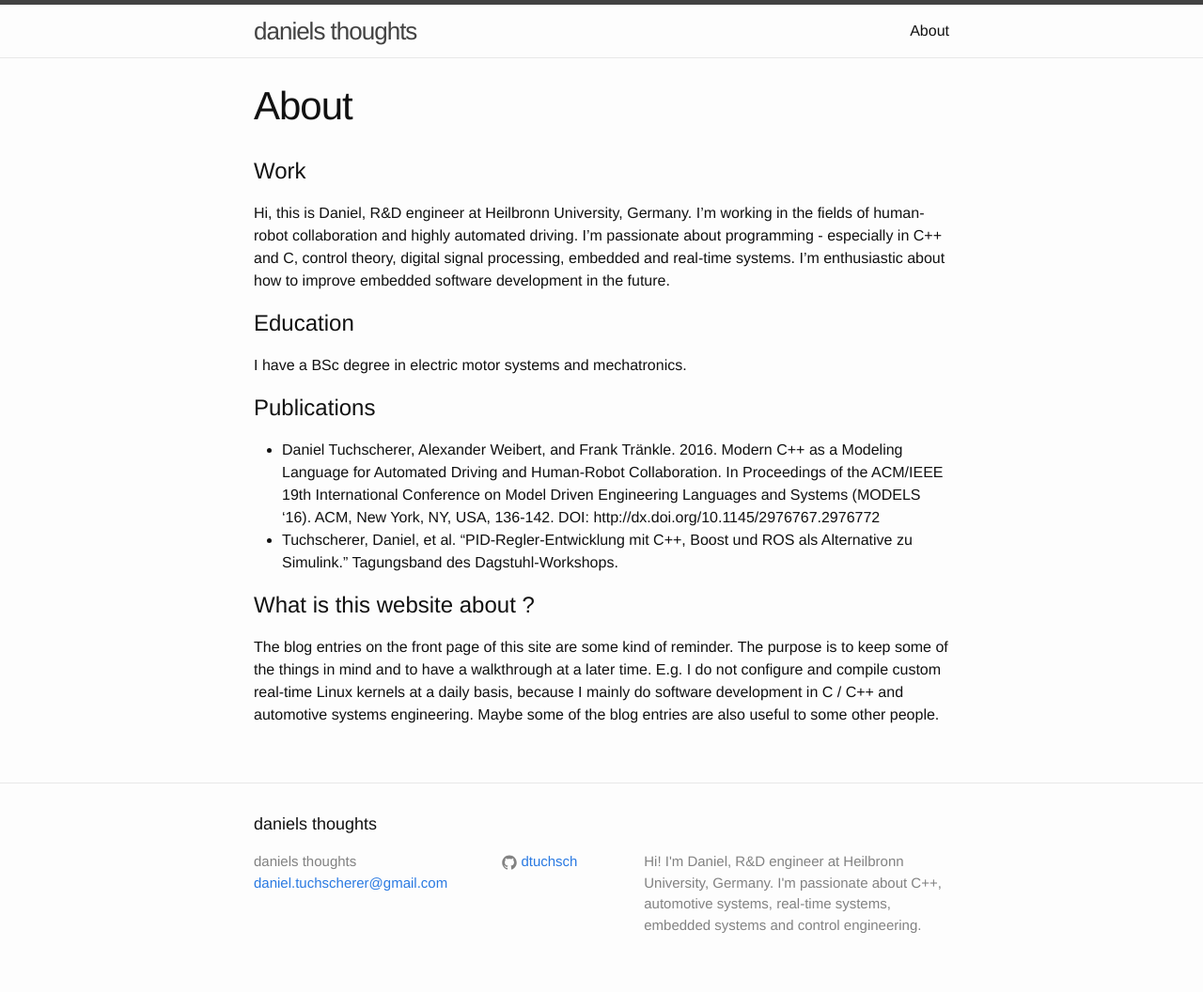
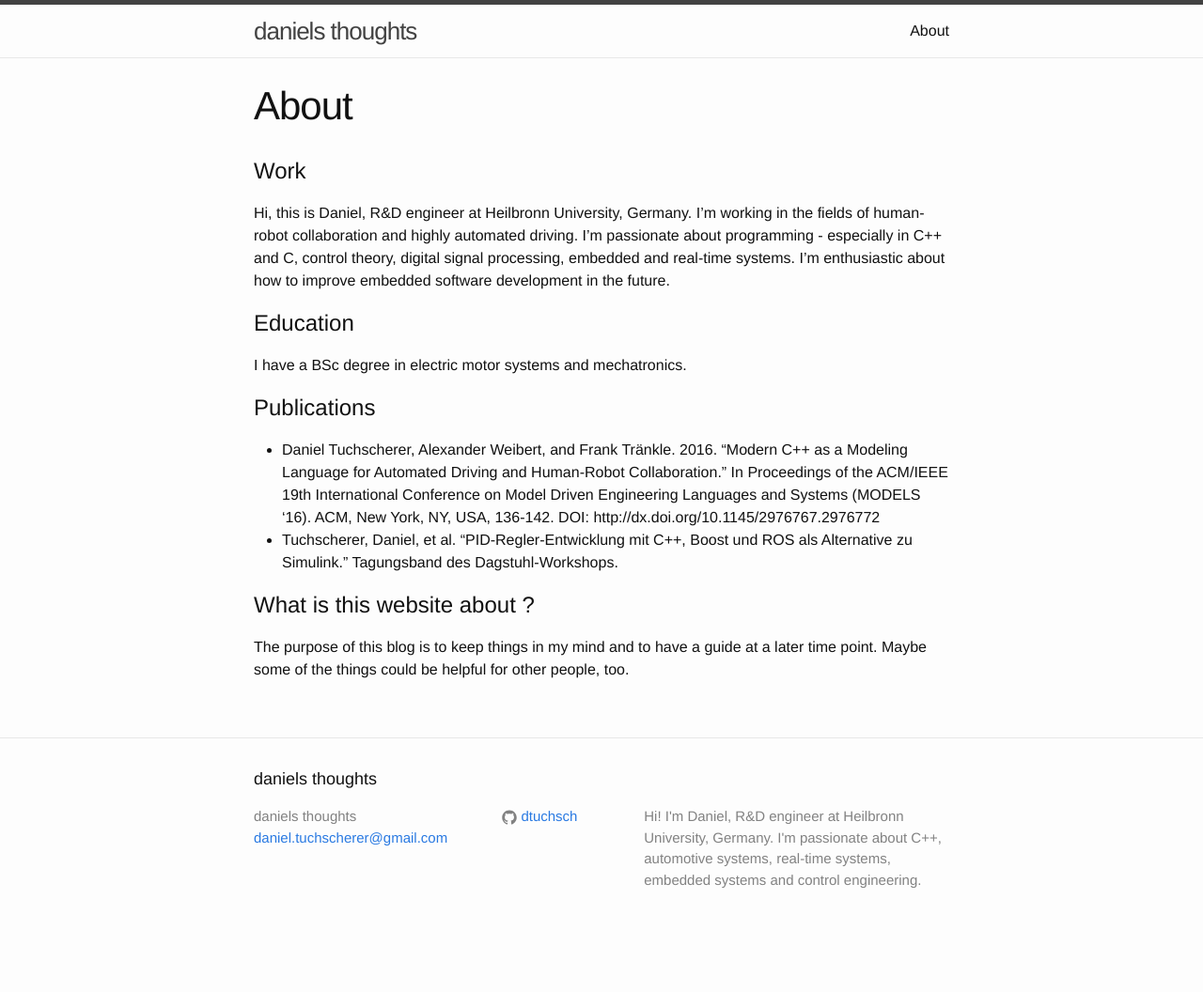
Before and after one commit to chopyy/dtuchsch.github.io, a Jekyll site: the page built from about.md, in a window 1280 px wide. Shown: the whole page at 94% size. Built offline with Jekyll 4.4.1, drawn with Linux system fonts in a browser that asks for light colours; after the commit the page ends 1008 px from its top, so only the background shows below that.

Commit message:
Update about.md

```diff
--- a/about.md
+++ b/about.md
@@ -14,9 +14,9 @@ I have a BSc degree in electric motor systems and mechatronics.
 
 # Publications
 
-* Daniel Tuchscherer, Alexander Weibert, and Frank Tränkle. 2016. Modern C++ as a Modeling Language for Automated Driving and Human-Robot Collaboration. In Proceedings of the ACM/IEEE 19th International Conference on Model Driven Engineering Languages and Systems (MODELS '16). ACM, New York, NY, USA, 136-142. DOI: http://dx.doi.org/10.1145/2976767.2976772
+* Daniel Tuchscherer, Alexander Weibert, and Frank Tränkle. 2016. "Modern C++ as a Modeling Language for Automated Driving and Human-Robot Collaboration." In Proceedings of the ACM/IEEE 19th International Conference on Model Driven Engineering Languages and Systems (MODELS '16). ACM, New York, NY, USA, 136-142. DOI: http://dx.doi.org/10.1145/2976767.2976772
 * Tuchscherer, Daniel, et al. "PID-Regler-Entwicklung mit C++, Boost und ROS als Alternative zu Simulink." Tagungsband des Dagstuhl-Workshops.
 
 # What is this website about ?
 
-The blog entries on the front page of this site are some kind of reminder. The purpose is to keep some of the things in mind and to have a walkthrough at a later time. E.g. I do not configure and compile custom real-time Linux kernels at a daily basis, because I mainly do software development in C / C++ and automotive systems engineering. Maybe some of the blog entries are also useful to some other people.
+The purpose of this blog is to keep things in my mind and to have a guide at a later time point. Maybe some of the things could be helpful for other people, too.
```
